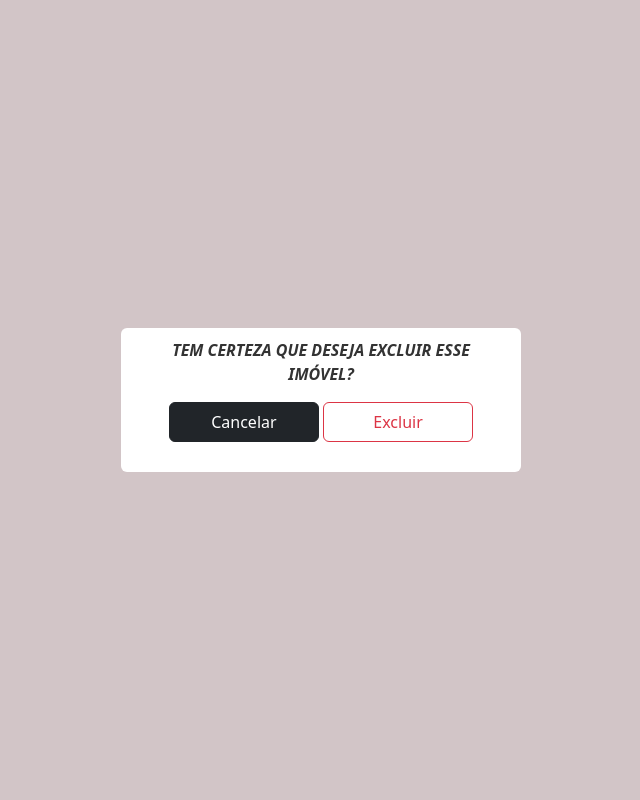
After one commit to Glightman/Moura_Imoveis, a Flask app: page /delete/1 in a window 1280 px wide. The commit adds this page. Shown: the whole page, without its empty margins (319-959 px from the left). Run offline with Flask 2, Linux system fonts and the light colour scheme; tables that the repository leaves empty hold one stand-in row (values such as "Sample post"); parts of the project's set-up code (start-up, migrations or seed data) failed here and were passed over.

Commit message:
finalizando funçao de deletar

```diff
--- a/app.py
+++ b/app.py
@@ -88,8 +88,16 @@ class Imovel(db.Model):
     def read_imovel():
         return Imovel.query.order_by(Imovel.id).all()
 
+    @staticmethod
+    def read_single(imovel_id):
+        return Imovel.query.get(imovel_id)
+
     def save(self):
         db.session.add(self)
+        db.session.commit()
+
+    def delete(self):
+        db.session.delete(self)
         db.session.commit()
 
 class Img_imovel(db.Model):
@@ -176,6 +184,20 @@ def admin(email):
             else:
                 return 'USUÁRIO NÃO ENCONTRADO!'
 
+@bp.route('/delete/<imovel_id>') #rota de confirmação do delete
+def delete(imovel_id):
+    imovel = Imovel.read_single(imovel_id)
+    return render_template('delete.html', imovel = imovel)
+
+@bp.route('/delete/<imovel_id>/confirmed') #rota que realiza de fato a deleçõ do filme selecionado e mostra o html de sucesso.
+def delete_confirmed(imovel_id):
+    sucesso = None
+    imovel =Imovel.read_single(imovel_id)
+    if imovel:
+        imovel.delete()
+        sucesso=True
+    return render_template('delete.html', sucesso = sucesso)
+
 app.register_blueprint(bp)
 
 if __name__ == '__main__':
--- /dev/null
+++ b/static/pages/delete.css
@@ -0,0 +1,52 @@
+
+.thanks{
+    width: 100%;
+    height: 100vh;
+    background: #d2c5c7;
+    display: flex;
+    align-items: center;
+    justify-content: center;
+}
+/* .btn{
+    padding: 10px 60px;
+    background:#fff;
+    border: 0;
+    outline: none;
+    cursor: pointer;
+    font-size: 22px;
+    font-weight: 500;
+    border-radius: 30px;
+} */
+.popup{
+    width: 400px;
+    background: #fff;
+    border-radius: 6px;
+    position: absolute;
+    top: 50%;
+    left: 50%;
+    transform: translate(-50%, -50%);
+    text-align: center;
+    padding: 0 30px 30px;
+    color: #333;
+}
+.popup-bt{
+    width: 150px;
+    height: 40px;
+    margin-top: 50px;
+    padding-inline-start: 10px 0;
+    background: #d2c5c7;
+    color: #fff;
+    border: 0;
+    outline: none;
+    font-size: 18px;
+    border-radius: 4px;
+    cursor: pointer;
+    box-shadow: 0 5px 5px rgba(0, 0, 0, 0.2);
+}
+.popup button{
+    width: 150px;
+    height: 40px;
+}
+.popup p{
+    margin-top: 10px;
+}
--- a/templates/admin.html
+++ b/templates/admin.html
@@ -69,7 +69,7 @@
                     </div>
                     <div class="buttons">
                         <a href="#contact" class="btn">Editar</a>
-                        <a href="#" class="btn">Excluir</a>
+                        <a href="/delete/{{imoveis.id}}" class="btn">Excluir</a>
                     </div>
                 </div>
             </div>
--- /dev/null
+++ b/templates/delete.html
@@ -0,0 +1,32 @@
+<!DOCTYPE html>
+<html lang="en">
+<head>
+    <meta charset="UTF-8">
+    <meta http-equiv="X-UA-Compatible" content="IE=edge">
+    <meta name="viewport" content="width=device-width, initial-scale=1.0">
+    <link rel="stylesheet" href="../static/pages/delete.css">
+    <link href="https://cdn.jsdelivr.net/npm/bootstrap@5.2.0/dist/css/bootstrap.min.css" rel="stylesheet" integrity="sha384-gH2yIJqKdNHPEq0n4Mqa/HGKIhSkIHeL5AyhkYV8i59U5AR6csBvApHHNl/vI1Bx" crossorigin="anonymous">
+    <title>Excluir imovel</title>
+</head>
+<body>
+
+    {% if sucesso %}
+    <div class="thanks">
+        <!-- <button type="submit" class="btn">Submit</button> -->
+        <div class="popup">
+            <p><i><b>O IMÓVEL FOI EXCLUÍDO COM SUCESSO</b></i></p>
+            <a href="#"></a><button type="button" class="btn btn-dark">Voltar</button></a>
+        </div>
+    </div>
+    {% elif imovel %}
+    <div class="thanks">
+        <!-- <button type="submit" class="btn">Submit</button> -->
+        <div class="popup">
+            <p><i><b>TEM CERTEZA QUE DESEJA EXCLUIR ESSE IMÓVEL?</b></i></p>
+            <a href="#"></a><button type="button" class="btn btn-dark">Cancelar</button></a>
+            <a href="/delete/{{imovel.id}}/confirmed"><button type="button" class="btn btn-outline-danger">Excluir</button></a>
+        </div>
+    </div>
+    {% endif %}
+</body>
+</html>
```
